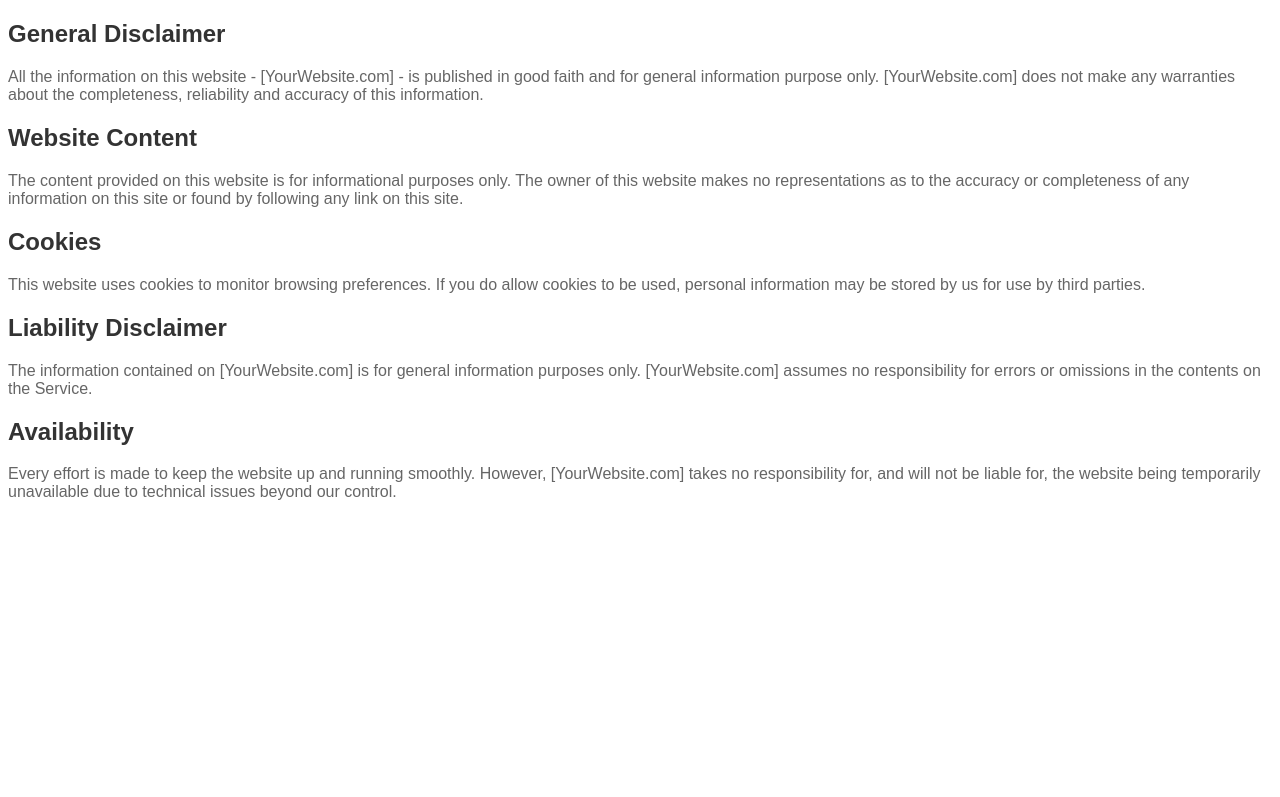
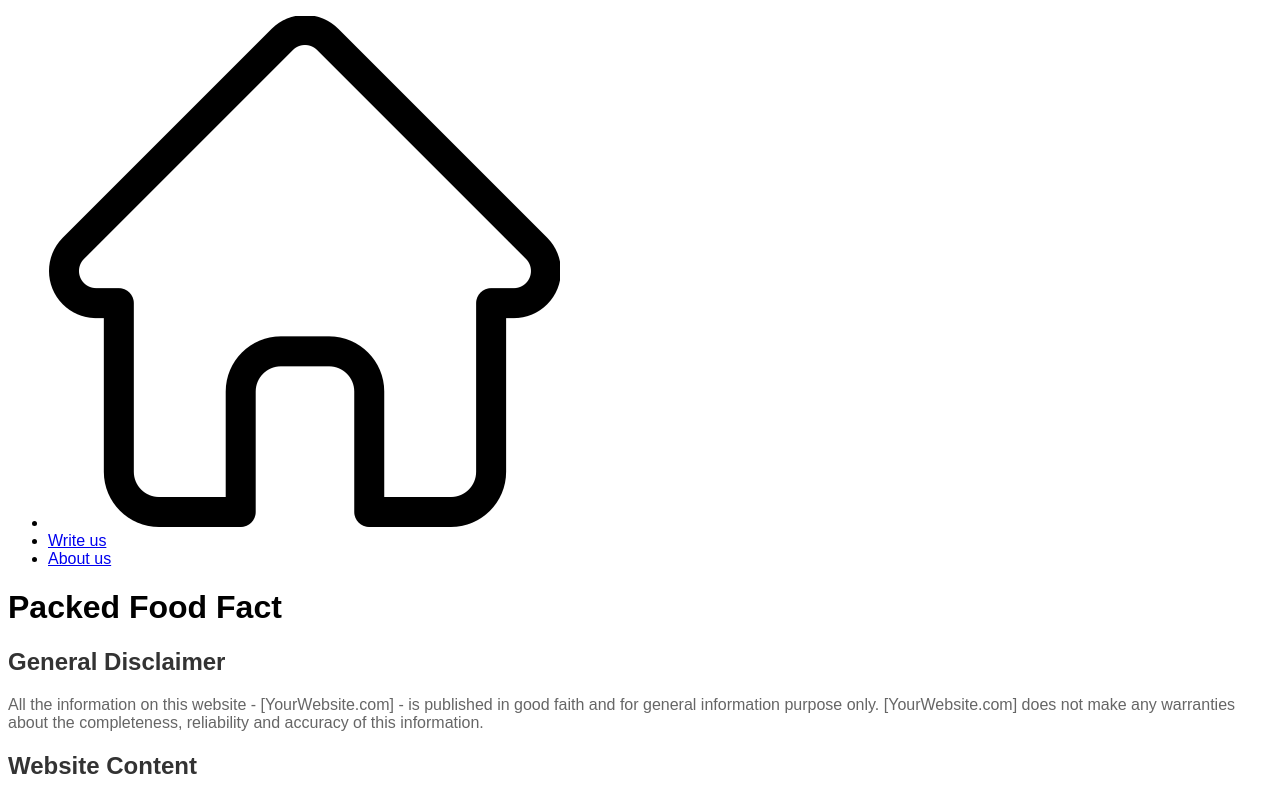
Before and after one commit to Virvivek007/Packed-Food-Fact, a plain HTML site: page disclaimer.html in a window 1280 px wide. Shown: the top 797 px of the page. Drawn offline with Linux system fonts and the light colour scheme.

Commit message:
Update disclaimer.html
I can add Header in disclaimer.html file so that it's css is improved.

```diff
--- a/disclaimer.html
+++ b/disclaimer.html
@@ -12,7 +12,18 @@
 </style>
 </head>
 <body>
-
+ <header>
+    <nav>
+      <ul>
+        <li><a href="index.html"><img src="home-icon.png" alt="Home"></a></li>
+        <li><a href="form.html">Write us</a></li>
+        <li><a href="about.html">About us</a></li>
+      </ul>
+    </nav>
+  </header>
+  <div class="container">
+    <h1>Packed Food Fact</h1>
+  </div>
 <div class="disclaimer-section">
   <h2>General Disclaimer</h2>
   <p>All the information on this website - [YourWebsite.com] - is published in good faith and for general information purpose only. [YourWebsite.com] does not make any warranties about the completeness, reliability and accuracy of this information.</p>
```
